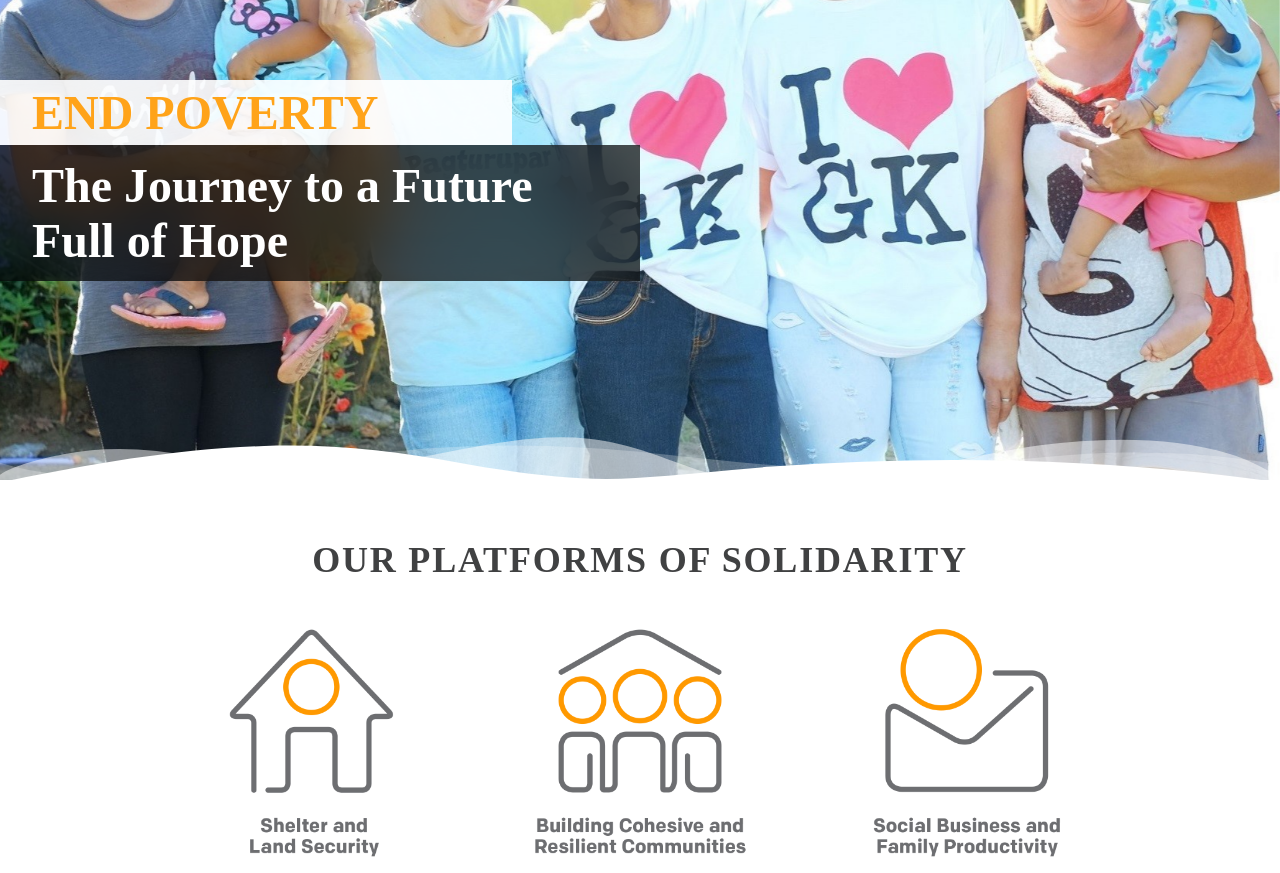
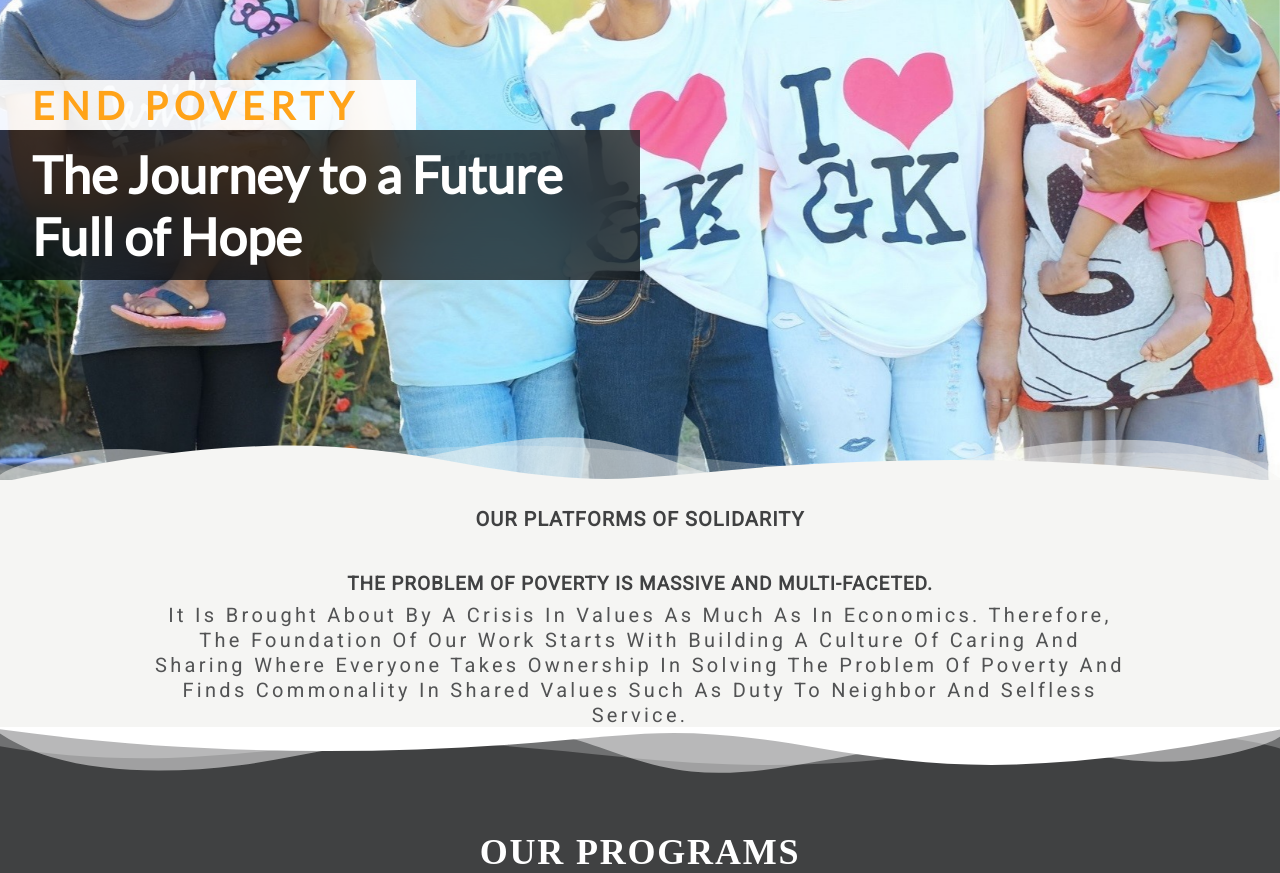
Before and after one commit to ArJSarmiento/Gawad-Kalinga-Davao, a website: page index.html in a window 1280 px wide. Shown: the part 280-1153 px from the top of the page. Drawn offline with nearby package versions, Linux system fonts and the light colour scheme; some packages are replaced by stand-ins of ours.

Commit message:
Revert "Merge pull request #2 from ArJSarmiento/Arnel-Branch"
This reverts commit 0502cda37d8dece3ae423753ddc106ca0e9db861, reversing
changes made to aa062ca8f8f52ad4da577e67e0603b3c9e14609c.

```diff
--- a/css/endpoverty.css
+++ b/css/endpoverty.css
@@ -1,11 +1,16 @@
+@import url("https://fonts.googleapis.com/css?family=Lato:300,400|Poppins:300,400,800&display=swap");
+
+
 .rectangle {
     z-index: 3;
-    width: 75%;
-    height: 65px;
-    font-family: Avenir LT Std;
+    width: 60%;
+    height: 50px;
+    font-family: Lato;
     font-style: normal;
-    font-weight: 750;
-    font-size: clamp(25px, 5vw, 48px);
+    font-weight: bold;
+    font-size: max(3vw, 1rem);
+    line-height: 95.19%;
+    letter-spacing: 0.16em;
     text-transform: capitalize;
     color: #FFA319;
     mix-blend-mode: normal;
@@ -21,16 +26,19 @@
     z-index: 3;
     background: rgba(0, 0, 0, 0.68);
     backdrop-filter: blur(28px);
-    font-size: clamp(25px, 6.4vw, 48px);
+    font-style: normal;
+    font-weight: 500;
+    font-size: max(4vw, 1.8rem);
     color: white;
-    font-family: Avenir LT Std;
-    font-style: normal;
-    font-weight: 750;
+    font-weight: bold;
+    font-family: Lato;
     mix-blend-mode: normal;
     display: flex;
     align-items: center;
     text-align: left;
-    padding: 2% 5%;
+    padding-left: 5%;
+    padding-top: 2%;
+    padding-bottom: 2%;
 }
 
 .wave {
@@ -59,7 +67,7 @@
 }
 
 .wave .shape-fill {
-    fill: white;
+    fill: rgb(245,245,243);
 }
 
 section {
@@ -67,7 +75,7 @@ section {
     display: flex;
     flex-direction: column;
     align-items: center;
-    /* padding-top: 3px; */
+    padding-top: 3px;
     /* margin-top: 25px; */
 }
 
@@ -85,25 +93,23 @@ section {
 
 .orange-icons-container
 {
-    background: white;
+    background:rgb(245,245,243);
     background-size: cover;
     background-repeat: no-repeat;
     background-position: center;
     z-index: 4;
-    padding: 5vw;
-    display: flex;
+    padding: 20px 0;
+    display: block;
     border: none !important;
     margin: 0;
 }
 
 .orange-icons {
     width: 90%;
-    display: flex;
-    /* grid-template-columns: repeat(auto-fit, minmax(300px, max-content)); */
+    display: grid;
+    grid-template-columns: repeat(auto-fit, minmax(300px, max-content));
     justify-content: center;
-    /* margin: 0 auto; */
-    flex-direction: row;
-    flex-wrap: wrap;
+    margin: 0 auto;
 }
 
 .orange-icons * {
@@ -117,104 +123,137 @@ section {
 
 .icon-container
 {
-    width: 250px;
-    height: 250px;
-    margin: 3vw;
+    display: flex;
+    align-items: center;
 }
 
-.icon-container:first-child
-{
-    background:url('../img/PoS 1.png');
-    background-size: cover;
-    background-repeat: no-repeat;
-    background-position: center;
+.icon-container i {
+    font-size: 3.5rem;
+    display: inline;
+    /* text-align: center; */
+    margin-right: 10px;
+    font-size: 2.75rem;
+    text-align: center;
+    width: 20%;
 }
 
-.icon-container:nth-child(2)
-{
-    background:url('../img/PoS 5.png');
-    background-size: cover;
-    background-repeat: no-repeat;
-    background-position: center;
+.icon-container p {
+    font-family: 'Roboto';
+    font-style: normal;
+    font-weight: bold;
+    color: rgb(110 111 113);
+    font-size: max(20px, 20px);
+    line-height: 94.19%;
+    letter-spacing: 0.165em;
+    text-transform: capitalize;
+    display: inline;
+    width: 100%;
 }
 
-.icon-container:last-child
-{
-    background:url('../img/PoS 3.png');
-    background-size: cover;
-    background-repeat: no-repeat;
-    background-position: center;
-}
-
-
 .platforms-head{
-    font-family: Avenir LT Std;
+    font-family: 'ROBOTO';
     font-style: normal;
-    font-weight: 750;
-    font-size: clamp(20px, 5vw, 36px);
-    color: #404142;
+    font-weight: bolder;
+    color: rgb(64,65,66);
+    font-size: max(20px, 20px);
     line-height: 94.19%;
     letter-spacing: 0.05em;
     text-transform: capitalize;
-    width: 90%;
+    width: 100%;
     text-align: center;
     margin: 0px;
+    padding-top: 10px;
 }
 
 .white-p-container
 {
-    background: white;
-    padding: 40px 0px;
+    background:rgb(245,245,243);
+    padding: 20px 0px;
+    margin: 0;
     border: none !important;
+    border: none;
     margin: 0;
+    padding: 0;
     display: block;
 }
 
 .white-p div{
     width:90%;
     margin-top: 10px;
-    display: flex;
-    flex-direction: column;
-    justify-content: center;
-    align-items: center;
 }
 
 .white-p div h1
 {
-    font-family: Avenir LT Std;
-    font-weight: 750;
-    font-size: clamp(20px, 5vw, 36px);
+    font-family: 'ROBOTO';
     font-style: normal;
+    font-weight: bolder;
     color: rgb(64,65,66);
+    font-size: 19px;
     line-height: 94.19%;
     letter-spacing: 0.05em;
     text-transform: capitalize;
     width: 100%;
     text-align: center;
     margin: 0px;
+    padding-top: 10px;
 }
 
 .white-p div p
 {
-    font-family: Roboto;
-    font-weight: normal;
-    font-size: clamp(13px, 5vw, 24px);
-
-/* or 43px */
-    letter-spacing: 0.135em;
+    font-family: 'Roboto';
     font-style: normal;
+    font-weight: lighter;
     color: rgb(82 83 84);
-    /* font-size: max(20px, 20px); */
+    font-size: max(20px, 20px);
+    letter-spacing: 0.165em;
     text-transform: capitalize;
     text-align: center;
-    width: 75%;
-    padding: clamp(0px, 5vw, 25px);
-    /* margin-top: 10px; */
-    line-height: 43px;
-    /* align-self: center; */
+    width: 85%;
+    margin: auto;
+    margin-top: 10px;
+    line-height: 25px;
+}
+
+@media screen and (min-width: 560px) and (max-width: 1090px) {
+    .icon-container:last-child {
+        grid-column: 1 / 3;
+        width: 70%;
+        justify-self: center;
+    }
+    .orange-icons
+    {
+        grid-gap: 1px;
+    }
+
+
 }
 
 @media screen and (max-width: 560px) {
+    .icon-container {
+        display: block;
+        align-items: center;
+    }
+    .icon-container i {
+        font-size: 3.5rem;
+        margin-right: 10px;
+        font-size: 5rem;
+        text-align: center;
+        width: 100%;
+        display:block;
+    }
+
+    .icon-container p {
+        font-style: normal;
+        font-weight: bold;
+        font-size: 19px;
+        line-height: 22px;
+        color: #636466;
+        text-transform: capitalize;
+        width: 100%;
+        text-align: center;
+        display:block;
+    }
+
     .white-p div p
     {
         width: 90%;
```
Also changed, not shown: js/fadescroll.js (added, +16 -0 lines), img/PoS 1.png (deleted), img/PoS 3.png (deleted), img/PoS 5.png (deleted).
